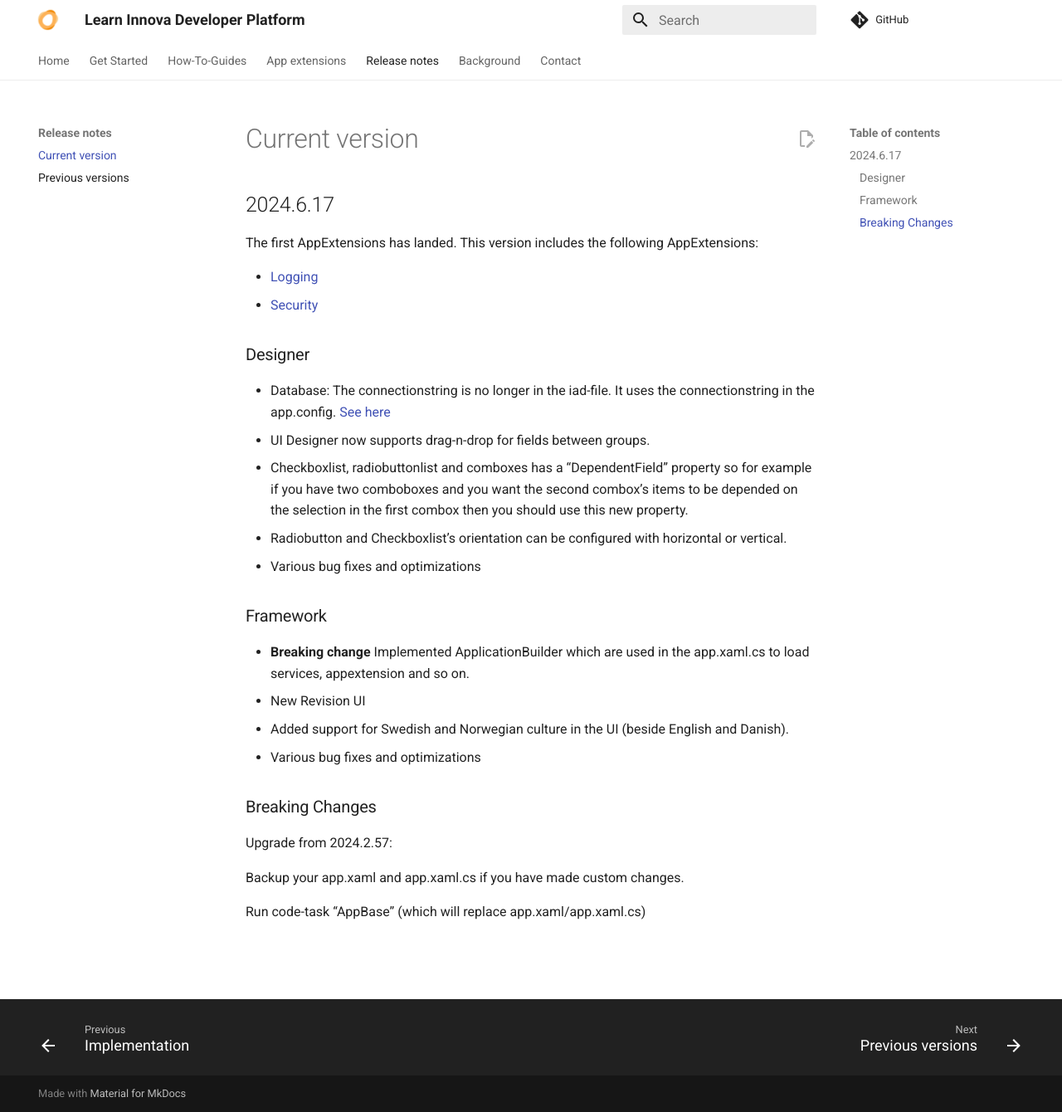
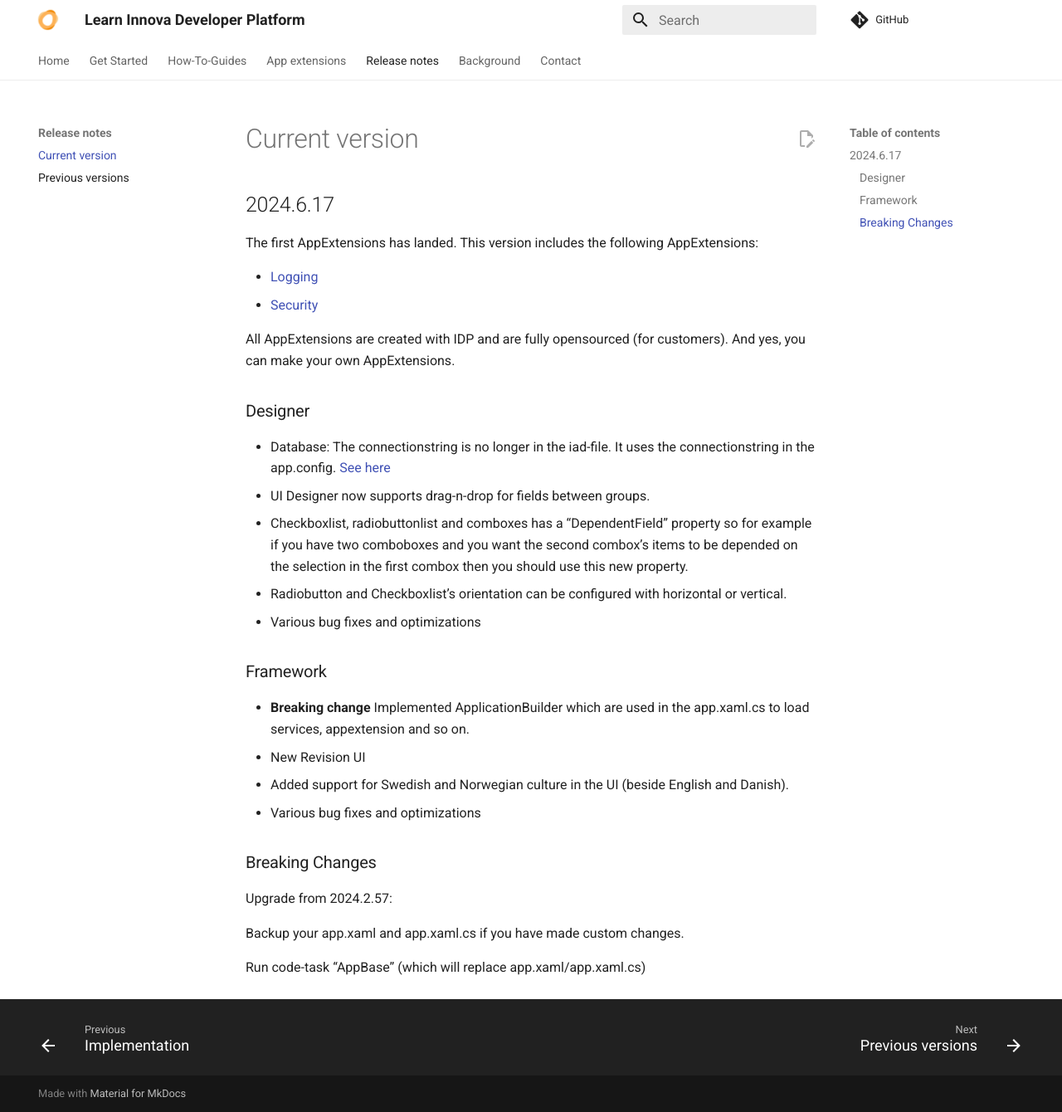
Before and after one commit to innovait-dk/idp_learn, an MkDocs documentation site: the page built from docs/releasenotes/currentversion.md, in a window 1280 px wide and 1340 px high. Shown: the whole window at 83% size. Built offline with MkDocs 1.6.1 and Material for MkDocs 9.7.7, drawn with Linux system fonts in a browser that asks for light colours; comment, search, counter and statistics services are not loaded.

Commit message:
Missing releasenotes

```diff
--- a/docs/releasenotes/currentversion.md
+++ b/docs/releasenotes/currentversion.md
@@ -4,6 +4,8 @@ The first AppExtensions has landed. This version includes the following AppExten
 
 -	[Logging](../appextensions/log/index.md)
 -	[Security](../appextensions/security/index.md)
+
+All AppExtensions are created with IDP and are fully opensourced (for customers). And yes, you can make your own AppExtensions.
 
 ### Designer
 
```
